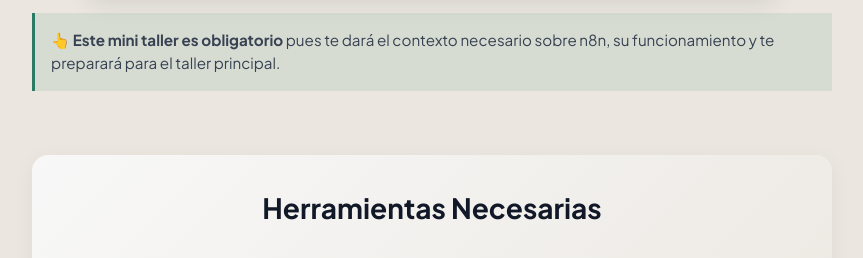
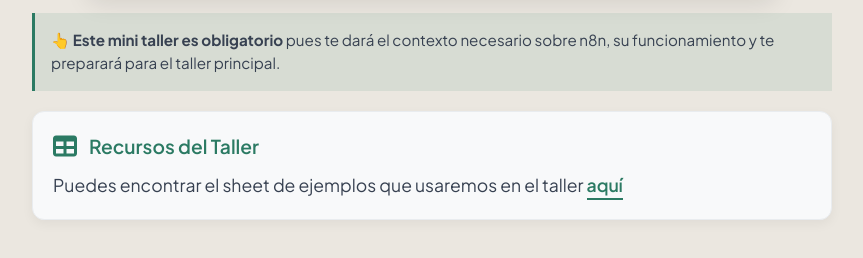
Before and after one commit to zarruk/aztec, a plain HTML site: page instrucciones-taller-facturas.html in a window 1280 px wide. Shown: the part 953-1211 px from the top of the page, without its empty margins (208-1071 px from the left). Drawn offline with Linux system fonts and the light colour scheme.

Commit message:
Agregar sección de recursos con link al sheet de ejemplos

```diff
--- a/instrucciones-taller-facturas.html
+++ b/instrucciones-taller-facturas.html
@@ -57,6 +57,21 @@
                 <p class="video-description">
                     <strong>👆 Este mini taller es obligatorio</strong> pues te dará el contexto necesario sobre n8n, su funcionamiento y te preparará para el taller principal.
                 </p>
+                <div class="resource-box">
+                    <div class="resource-header">
+                        <i class="fas fa-table"></i>
+                        <h3>Recursos del Taller</h3>
+                    </div>
+                    <p>
+                        Puedes encontrar el sheet de ejemplos que usaremos en el taller
+                        <a href="https://docs.google.com/spreadsheets/d/14u2kUmEJjVyMBjpKOoZClF7_UY8bK_3OGwh-HtlzbOc/edit?gid=0#gid=0"
+                           target="_blank"
+                           rel="noopener noreferrer"
+                           class="resource-link">
+                            aquí
+                        </a>
+                    </p>
+                </div>
             </div>
 
             <div class="tools-section">
--- a/instrucciones-taller.css
+++ b/instrucciones-taller.css
@@ -264,3 +264,53 @@ main.container {
     color: var(--color-gray-700);
     line-height: 1.5;
 }
+
+/* Estilos para el resource box */
+.resource-box {
+    background: #f8f9fa;
+    border-radius: 12px;
+    padding: 20px;
+    margin-top: 20px;
+    border: 1px solid #e9ecef;
+    box-shadow: 0 4px 12px rgba(0, 0, 0, 0.05);
+}
+
+.resource-header {
+    display: flex;
+    align-items: center;
+    gap: 12px;
+    margin-bottom: 12px;
+}
+
+.resource-header i {
+    font-size: 24px;
+    color: #2B7A63;
+}
+
+.resource-header h3 {
+    margin: 0;
+    color: #2B7A63;
+    font-size: 1.2rem;
+    font-weight: 600;
+}
+
+.resource-box p {
+    margin: 0;
+    font-size: 1.1rem;
+    line-height: 1.5;
+    color: var(--color-gray-700);
+}
+
+.resource-link {
+    color: #2B7A63;
+    text-decoration: none;
+    font-weight: 600;
+    border-bottom: 2px solid #2B7A63;
+    transition: all 0.3s ease;
+    padding-bottom: 2px;
+}
+
+.resource-link:hover {
+    color: #1a4b3c;
+    border-bottom-color: #1a4b3c;
+}
```
